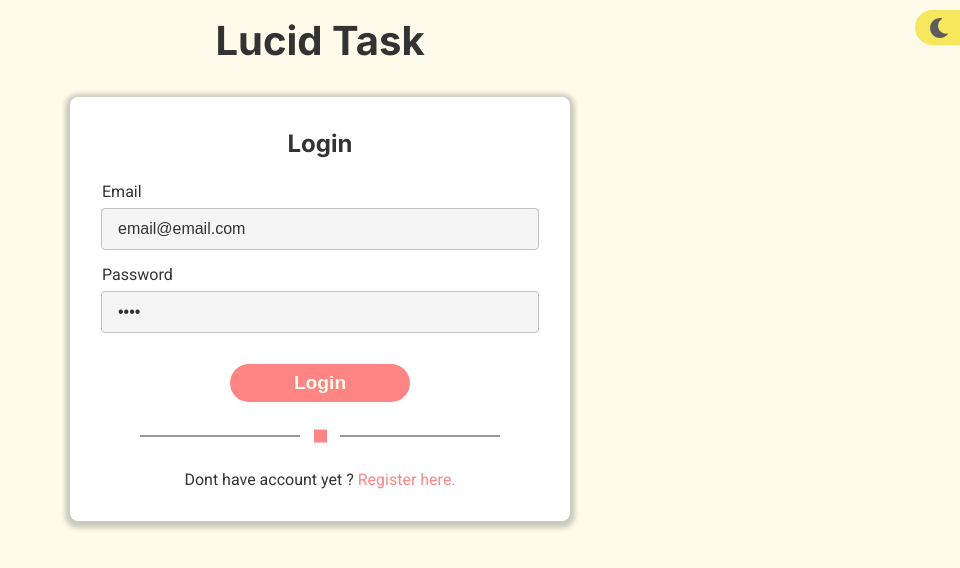
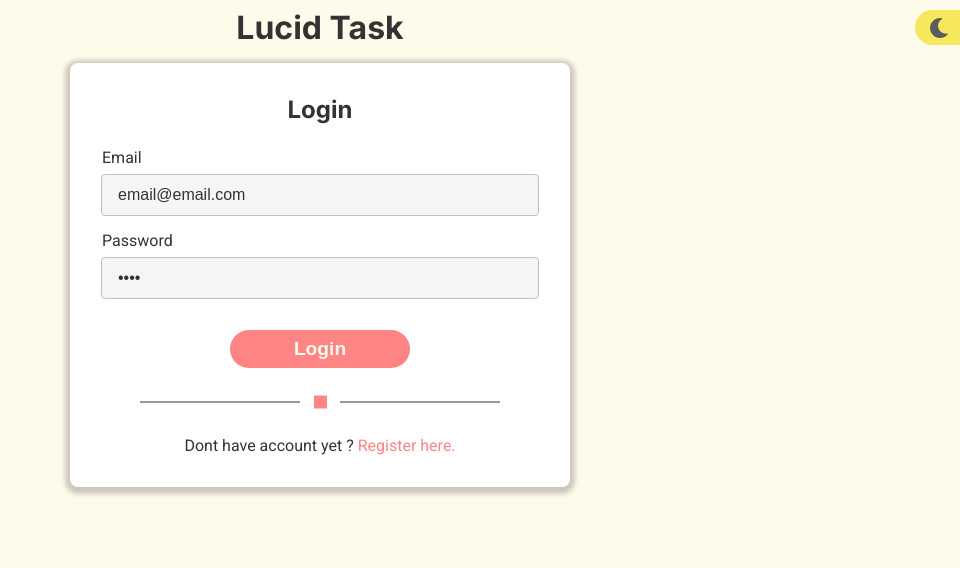
Before and after one commit to lucas-santosP/task-manager, a React (Create React App) app: page /login in a window 1280 px wide. Shown: the top 568 px of the page, without its empty margins (320-1280 px from the left). Built offline with nearby package versions, Linux system fonts and the light colour scheme; no server answers.

Commit message:
fix: Using pageTitle in all pages

```diff
--- a/src/pages/Home/index.tsx
+++ b/src/pages/Home/index.tsx
@@ -1,7 +1,7 @@
 import React from "react";
 import { useTemplateContext } from "../../contexts/templates";
 import { useUserContext } from "../../contexts/user";
-import { PageContainer } from "../../styles/shared";
+import { PageContainer, PageTitle } from "../../styles/shared";
 import TemplateList from "./TemplatesList";
 import { AppendButtonAdd } from "../../components/ui";
 
@@ -11,7 +11,7 @@ const Home: React.FC = () => {
 
   return (
     <PageContainer>
-      <h1>Home</h1>
+      <PageTitle>Home</PageTitle>
 
       <p>Hello {user?.name} !</p>
 
--- a/src/pages/Login/index.tsx
+++ b/src/pages/Login/index.tsx
@@ -35,7 +35,7 @@ const Login: React.FC = () => {
 
   return (
     <PageContainer>
-      <PageTitle>Lucid Task</PageTitle>
+      <PageTitle align="center">Lucid Task</PageTitle>
 
       <CardWrapper>
         <Card title="Login">
--- a/src/pages/Profile/index.tsx
+++ b/src/pages/Profile/index.tsx
@@ -1,10 +1,10 @@
 import React from "react";
-import { PageContainer } from "../../styles/shared";
+import { PageContainer, PageTitle } from "../../styles/shared";
 
 const Profile: React.FC = () => {
   return (
     <PageContainer>
-      <h1>Profile</h1>
+      <PageTitle>Profile</PageTitle>
     </PageContainer>
   );
 };
--- a/src/pages/Register/index.tsx
+++ b/src/pages/Register/index.tsx
@@ -41,7 +41,7 @@ const Register: React.FC = () => {
 
   return (
     <PageContainer>
-      <PageTitle>Lucid Task</PageTitle>
+      <PageTitle align="center">Lucid Task</PageTitle>
 
       <CardWrapper>
         <Card title="Register">
--- a/src/styles/shared.ts
+++ b/src/styles/shared.ts
@@ -58,10 +58,15 @@ export const CardWrapper = styled.div`
   align-items: center;
 `;
 
-export const PageTitle = styled.h1`
+interface IPropsPageTitle {
+  align?: "center" | "start";
+}
+export const PageTitle = styled.h1<IPropsPageTitle>`
   font-size: ${({ theme }) => theme.fontSize.lg};
   font-family: ${({ theme }) => theme.fontFamily.secondary};
-  margin: 1rem auto 2rem auto;
+  margin-top: 0.5rem;
+  margin-bottom: 1rem;
+  text-align: ${({ align }) => align || "start"};
 
   @media (max-width: ${breakPoints.xl}) {
     font-size: 2rem;
--- a/src/styles/themes.ts
+++ b/src/styles/themes.ts
@@ -10,8 +10,8 @@ const baseTheme = {
     xs: ".75rem",
     sm: "1rem",
     md: "1.5rem",
-    lg: "2.5rem",
-    xl: "5rem",
+    lg: "2rem",
+    xl: "2.5rem",
   },
   fontFamily: {
     primary: "'Roboto', sans-serif",
```
